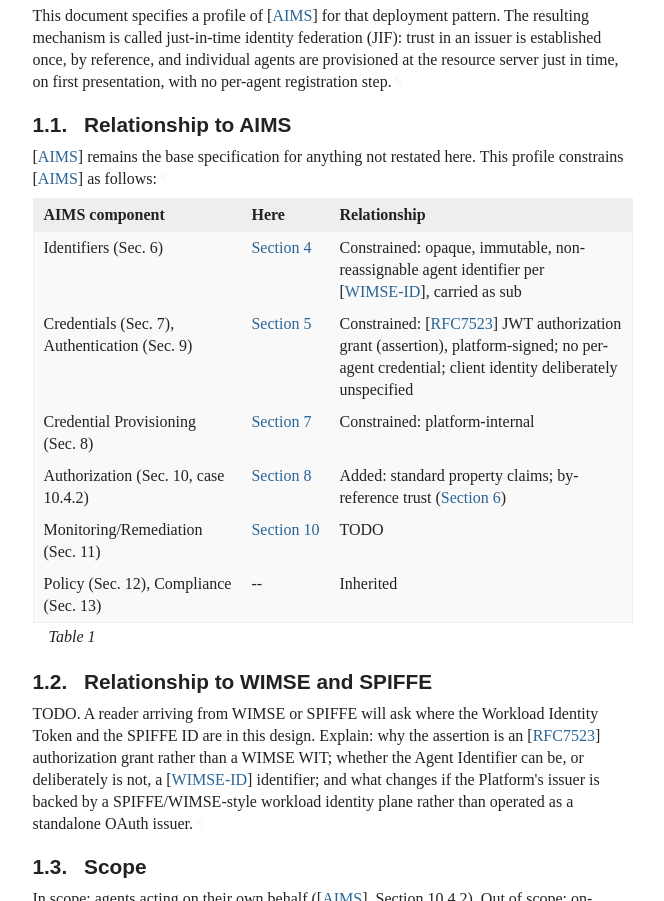
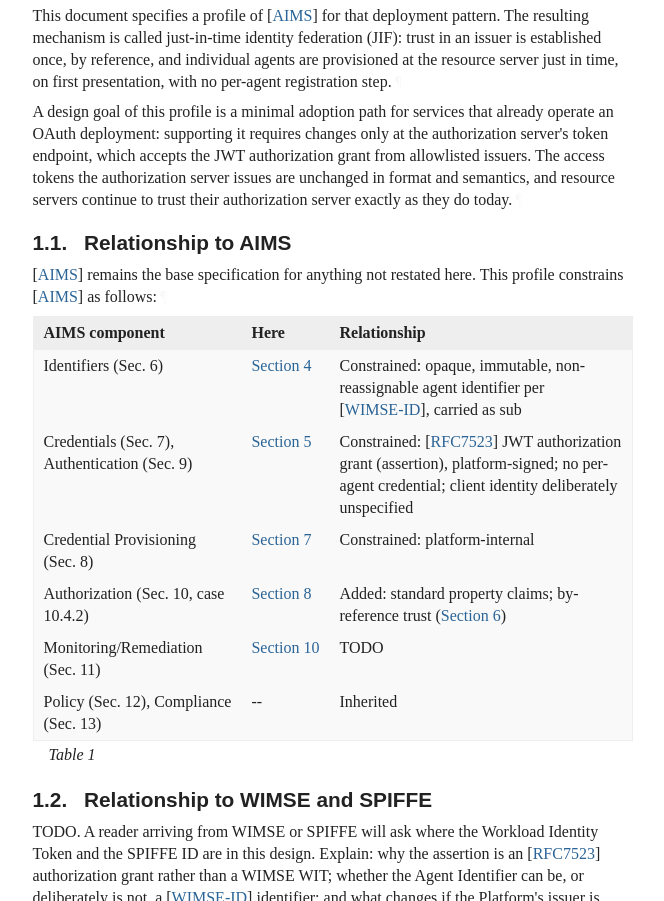
Before and after one commit to pcarleton/draft-carleton-hello-world, a plain HTML site: page draft-carleton-jif.html in a window 1280 px wide. Shown: the part 1550-2451 px from the top of the page, without its empty margins (92-756 px from the left). Drawn offline with Linux system fonts and the light colour scheme; a web font is replaced by a local one.

Commit message:
Script updating gh-pages from 5b03603. [ci skip]

```diff
--- a/draft-carleton-jif.html
+++ b/draft-carleton-jif.html
@@ -1273,6 +1273,13 @@ The resulting mechanism is called just-in-time identity federation (JIF):
 trust in an issuer is established once, by reference, and individual agents
 are provisioned at the resource server just in time, on first presentation,
 with no per-agent registration step.<a href="#section-1-3" class="pilcrow">¶</a></p>
+<p id="section-1-4">A design goal of this profile is a minimal adoption path for services that
+already operate an OAuth deployment: supporting it requires changes only at
+the authorization server's token endpoint, which accepts the JWT
+authorization grant from allowlisted issuers.  The access tokens the
+authorization server issues are unchanged in format and semantics, and
+resource servers continue to trust their authorization server exactly as
+they do today.<a href="#section-1-4" class="pilcrow">¶</a></p>
 <div id="relationship-to-aims">
 <section id="section-1.1">
         <h3 id="name-relationship-to-aims">
```
Also changed, not shown: draft-carleton-jif.txt.
